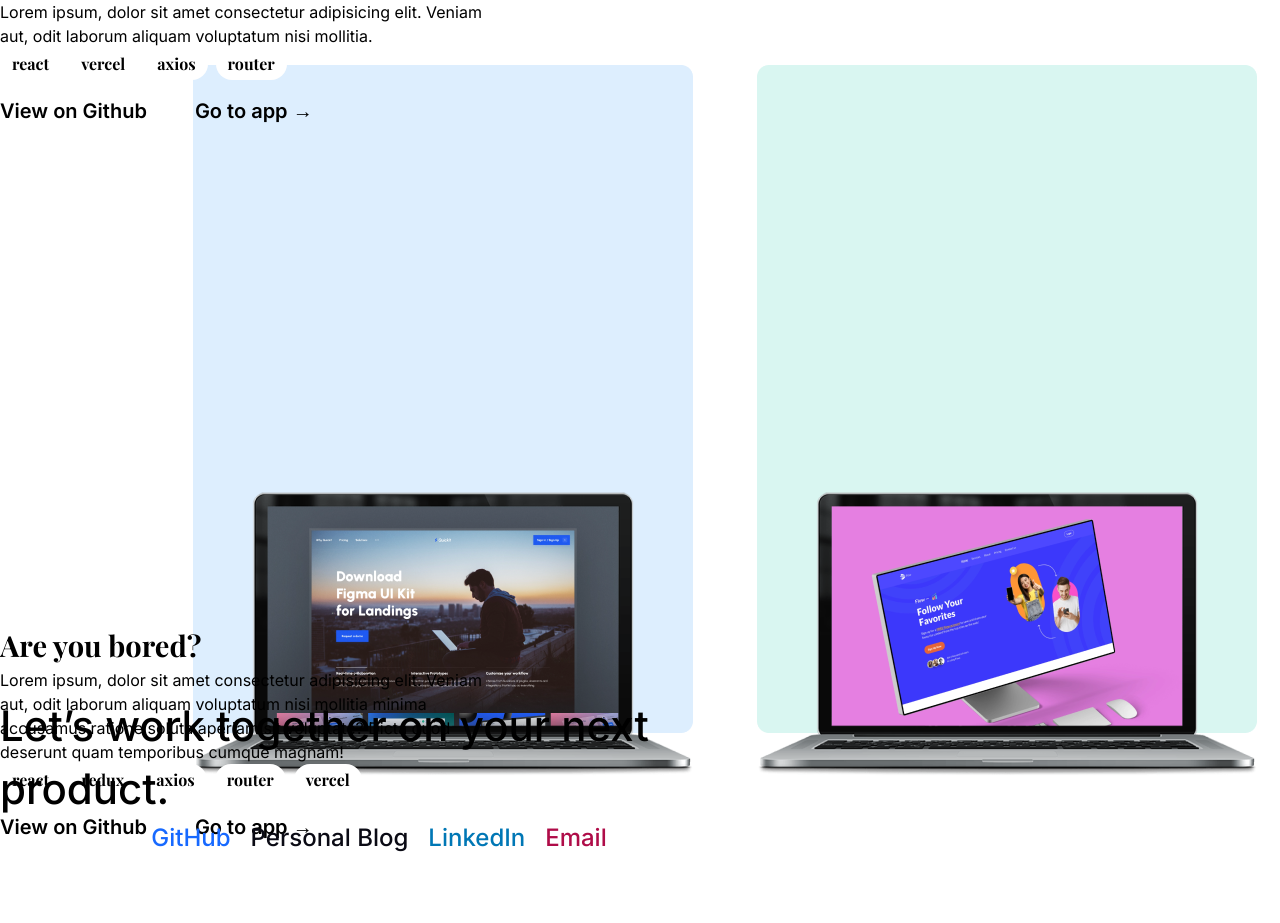
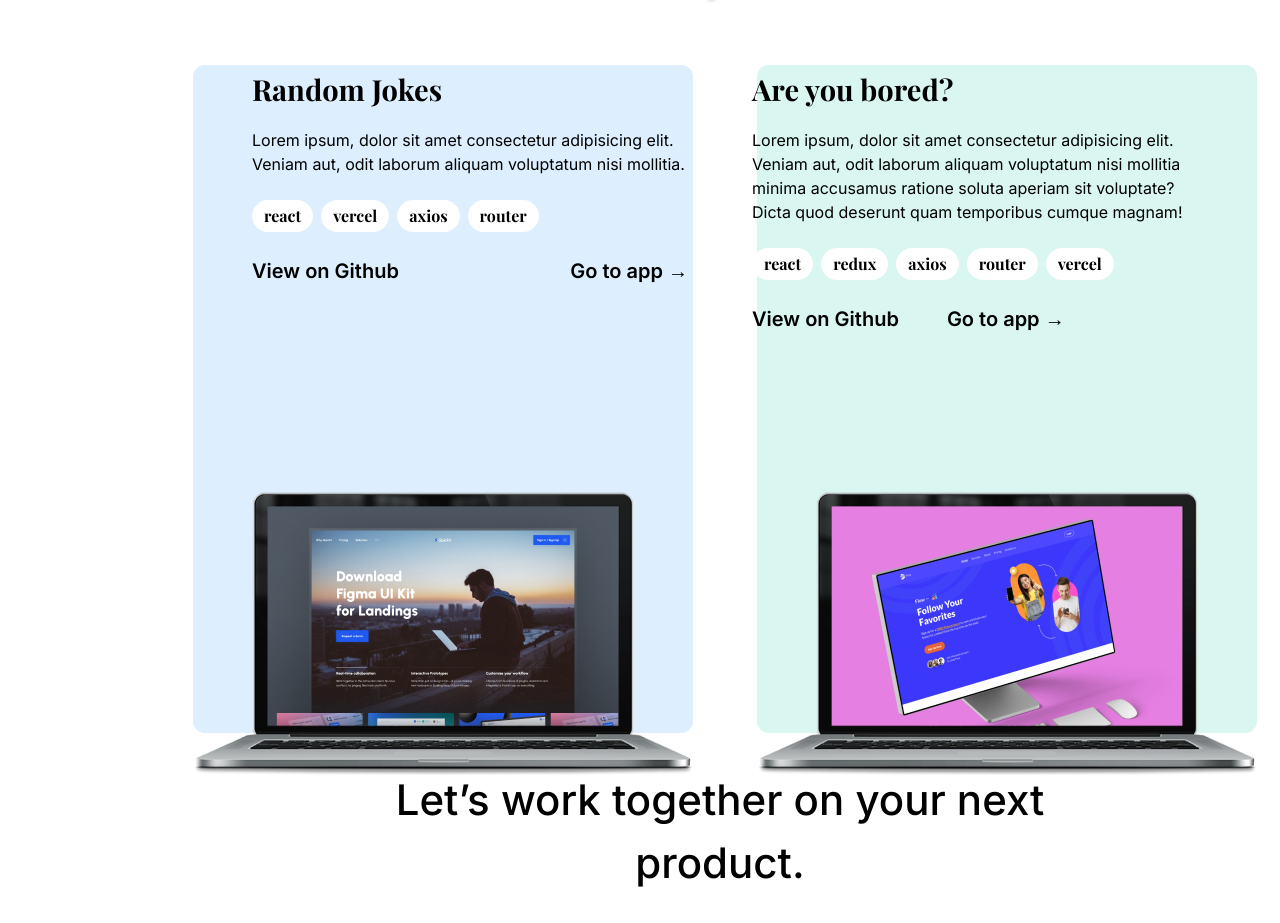
Before and after one commit to Bardsun0/FSWeb-Frontend-Challenge, a React (Vite) app: page / in a window 1280 px wide. Shown: the part 1871-2794 px from the top of the page. Built offline with nearby package versions, Linux system fonts and the light colour scheme; a web font is replaced by a local one.

Commit message:
Projects styling almoust done

```diff
--- a/src/components/Hero.jsx
+++ b/src/components/Hero.jsx
@@ -49,7 +49,7 @@ const Hero = () => {
             Invite me to join your team →{" "}
             <a
               href="mailto:ozangunes2894@gmail.com"
-              className="text-custom-darkpink"
+              className="text-custom-darkpink underline"
             >
               ozangunes2894@gmail.com
             </a>
--- a/src/components/Projects.jsx
+++ b/src/components/Projects.jsx
@@ -1,23 +1,26 @@
 function Projects() {
   return (
-    <div className="w-[1440px] h-[1320px]">
-      <div className="w-[1064px] h-[792px]">
-        <p className="font-inter font-medium text-[36px] text-shadow-custom">
+    <div className="w-[1440px] h-[1320px] flex flex-col items-center py-12">
+      <div className="w-[1064px] h-[792px] flex flex-col items-center">
+        <p className="font-inter font-medium text-[36px] text-shadow-custom mb-8">
           Projects
         </p>
-        <div className="w-[500px] h-[668px]">
-          <h2 className="font-playfair font-bold text-[29px]">Random Jokes</h2>
-          <p className="font-inter font-[16px]">
+        <div className="flex justify-between mb-16">
+          <div className="w-[500px] h-[668px] p-8">
+            <h2 className="font-playfair font-bold text-[29px] mb-4">
+              Random Jokes
+            </h2>
+            <p className="font-inter font-[16px] mb-6">
               Lorem ipsum, dolor sit amet consectetur adipisicing elit. Veniam
               aut, odit laborum aliquam voluptatum nisi mollitia.
             </p>
-          <div className="font-playfair font-bold flex flex-wrap gap-2 mb-4">
+            <div className="font-playfair font-bold flex flex-wrap gap-2 mb-6">
               <span className="bg-white px-3 py-1 rounded-full">react</span>
               <span className="bg-white px-3 py-1 rounded-full">vercel</span>
               <span className="bg-white px-3 py-1 rounded-full">axios</span>
               <span className="bg-white px-3 py-1 rounded-full">router</span>
             </div>
-          <div className="font-inter font-semibold text-[20px]">
+            <div className="font-inter font-semibold text-[20px] flex justify-between">
               <a href="#" className="mr-12">
                 View on Github
               </a>
@@ -26,17 +29,17 @@ function Projects() {
               </a>
             </div>
           </div>
-        <div className="w-[500px] h-[668px]">
-          <h2 className="font-playfair font-bold text-[29px]">
+          <div className="w-[500px] h-[668px] p-8">
+            <h2 className="font-playfair font-bold text-[29px] mb-4">
               Are you bored?
             </h2>
-          <p className="font-inter font-[16px]">
+            <p className="font-inter font-[16px] mb-6">
               Lorem ipsum, dolor sit amet consectetur adipisicing elit. Veniam
-            aut, odit laborum aliquam voluptatum nisi mollitia minima accusamus
-            ratione soluta aperiam sit voluptate? Dicta quod deserunt quam
-            temporibus cumque magnam!
+              aut, odit laborum aliquam voluptatum nisi mollitia minima
+              accusamus ratione soluta aperiam sit voluptate? Dicta quod
+              deserunt quam temporibus cumque magnam!
             </p>
-          <div className="font-playfair font-bold flex flex-wrap gap-2 mb-4">
+            <div className="font-playfair font-bold flex flex-wrap gap-2 mb-6">
               <span className="bg-white px-3 py-1 rounded-full">react</span>
               <span className="bg-white px-3 py-1 rounded-full">redux</span>
               <span className="bg-white px-3 py-1 rounded-full">axios</span>
@@ -53,8 +56,8 @@ function Projects() {
             </div>
           </div>
         </div>
-      <div className="w-[758px] h-[137px]">
-        <p className="font-inter font-medium text-[42px]">
+        <div className="w-[758px] h-[137px] text-center">
+          <p className="font-inter font-medium text-[42px] mb-6">
             Let’s work together on your next product.
           </p>
           <div className="font-inter font-medium text-[24px] flex justify-center gap-5">
@@ -73,6 +76,7 @@ function Projects() {
           </div>
         </div>
       </div>
+    </div>
   );
 }
 
```
Lines whose indentation alone changed are shown as unchanged.
